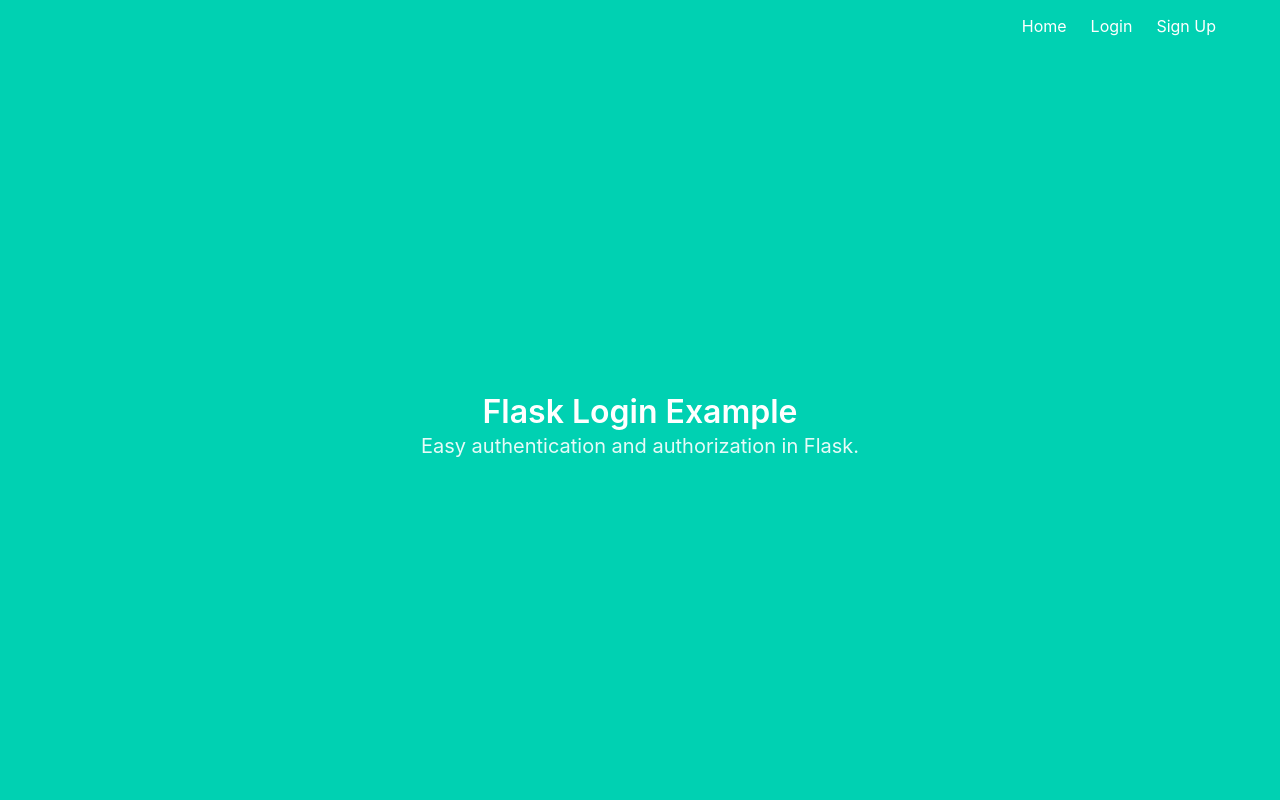
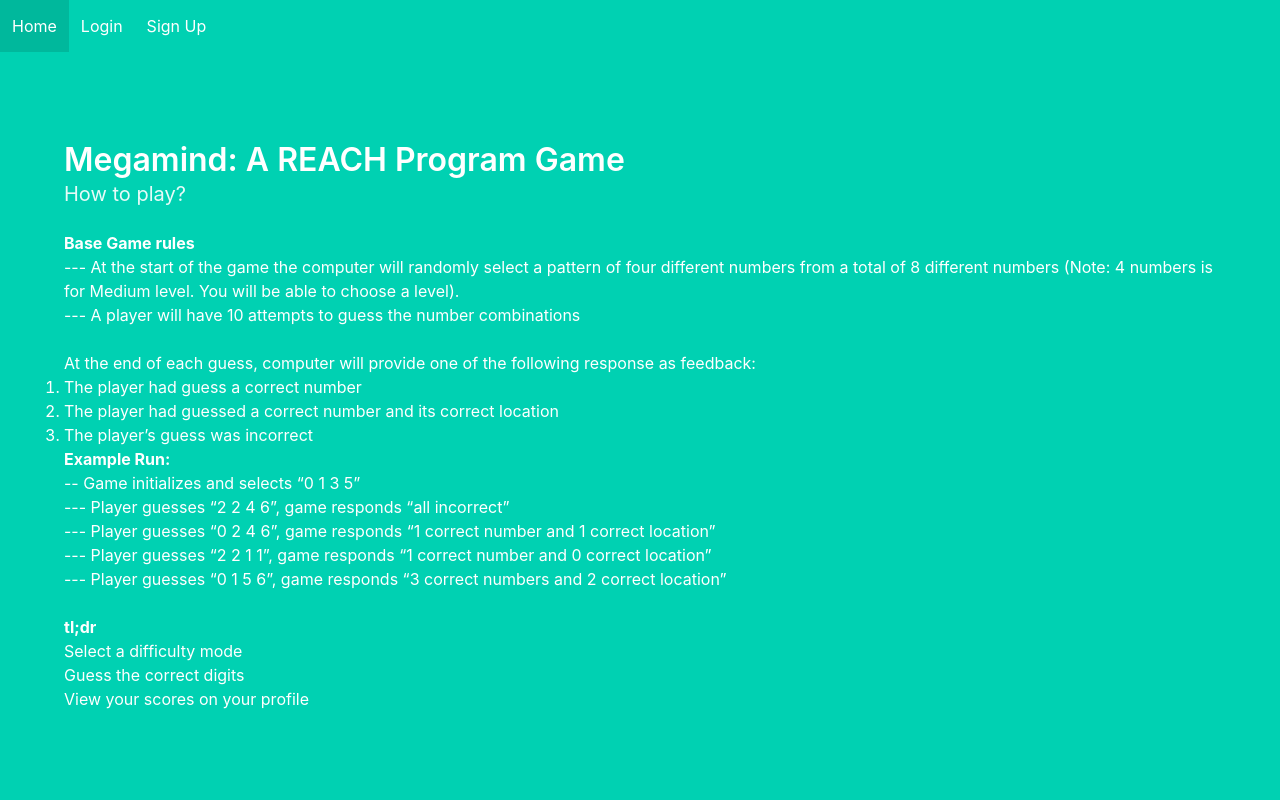
Before and after one commit to kglazko/REACHProgram, a Flask app: page / in a window 1280 px wide. Run offline with Flask 2, Linux system fonts and the light colour scheme.

Commit message:
Game is serviceable

```diff
--- a/flask_auth_app/project/main.py
+++ b/flask_auth_app/project/main.py
@@ -46,7 +46,12 @@ def game_menu_post():
 @login_required
 def game():
 	# Send a request to the random int API
-	url = "https://www.random.org/integers/?num=4&min=0&max=7&col=1&base=10&format=plain&rnd=new"
+	difficulty = UserPrefs.query.filter_by(user_email=current_user.email).first().difficulty
+	num_diff = num_digits_to_guess(difficulty)
+	max_attempts = num_allowed_attempts(difficulty)
+
+	print(num_diff)
+	url = "https://www.random.org/integers/?num="+num_diff+"&min=0&max=7&col=1&base=10&format=plain&rnd=new"
 
 	# Receive the response and parse it into something usable
 	data = requests.get(url, timeout=2.50).text
@@ -62,7 +67,7 @@ def game():
 	user_email = current_user.email
 	status = "In Progress"
 	attempt = 0
-	new_game = CurrentGame(date=date, correct_answer=correct_answer, user_email = user_email, status=status, attempt=attempt)
+	new_game = CurrentGame(date=date, correct_answer=correct_answer, user_email = user_email, status=status, attempt=attempt, max_attempts=max_attempts)
 
 	# Add the CurrentGame to the DB
 	db.session.add(new_game)
@@ -74,7 +79,7 @@ def game():
 	print(current_game_id)
 	db.session.commit()
 
-	return render_template('game.html', name=current_user.name, status=new_game.status)
+	return render_template('game.html', name=current_user.name, status=new_game.status, difficulty=difficulty, max_attempts=max_attempts, attempt=new_game.attempt)
 
 @main.route('/game', methods=['POST'])
 def game_post():
@@ -82,6 +87,8 @@ def game_post():
     user_email = current_user.email
 
     current_game = CurrentGame.query.filter_by(id = current_user.current_game).first()
+
+    difficulty = UserPrefs.query.filter_by(user_email = current_user.email).first().difficulty
 
     #Increment number of attempts
     current_game.attempt += 1
@@ -124,12 +131,28 @@ def game_post():
     	current_game.status = "Won"
     	db.session.commit()
 
-    if guess != correct_answer and current_game.attempt == 10:
+    if guess != correct_answer and current_game.attempt == current_game.max_attempts:
     	flash('Aww, try again next time!')
     	current_game.status = "Lost"
     	db.session.commit()
 
-    return render_template('game.html', name=current_user.name, attempts=attempts, status=current_game.status)
+    return render_template('game.html', name=current_user.name, attempts=attempts, status=current_game.status, correct_answer=current_game.correct_answer, max_attempts= current_game.max_attempts, difficulty=difficulty, attempt=current_game.attempt)
 
 
     return redirect(url_for('main.game'))
+
+def num_digits_to_guess(level):
+	if level == "Hard":
+		return "5"
+	if level == "Medium":
+		return "4"
+	if level == "Easy":
+		return "3"
+	if level == "Zen":
+		return "5"
+
+def num_allowed_attempts(level):
+	if level == "Zen":
+		return 100
+	else:
+		return 10
--- a/flask_auth_app/project/models.py
+++ b/flask_auth_app/project/models.py
@@ -20,6 +20,7 @@ class CurrentGame(db.Model):
 	user_email = db.Column(db.String(100))
 	status = db.Column(db.String(100))
 	attempt = db.Column(db.Integer)
+	max_attempts = db.Column(db.Integer)
 
 class GameAttempt(db.Model):
 	id = db.Column(db.Integer, primary_key=True)# primary keys are required by SQLAlchemy
--- a/flask_auth_app/project/templates/base.html
+++ b/flask_auth_app/project/templates/base.html
@@ -5,7 +5,7 @@
     <meta charset="utf-8">
     <meta http-equiv="X-UA-Compatible" content="IE=edge">
     <meta name="viewport" content="width=device-width, initial-scale=1">
-    <title>Flask Auth Example</title>
+    <title>Megamind Game</title>
     <link rel="stylesheet" href="https://cdnjs.cloudflare.com/ajax/libs/bulma/0.7.2/css/bulma.min.css" />
 </head>
 
@@ -14,9 +14,7 @@
 
         <div class="hero-head">
             <nav class="navbar">
-                <div class="container">
-                    <div id="navbarMenuHeroA" class="navbar-menu">
-                        <div class="navbar-end">
+                    <div class="navbar-brand">
                             <a href="{{ url_for('main.index') }}" class="navbar-item">
                                 Home
                             </a>
@@ -24,7 +22,7 @@
     <a href="{{ url_for('main.profile') }}" class="navbar-item">
         Profile
     </a>
-    <a href="{{ url_for('main.game') }}" class="navbar-item">
+    <a href="{{ url_for('main.game_menu') }}" class="navbar-item">
         Play Game
     </a>
     {% endif %}
@@ -43,12 +41,12 @@
     {% endif %}
                         </div>
                     </div>
-                </div>
+
             </nav>
         </div>
 
         <div class="hero-body">
-            <div class="container has-text-centered">
+            <div class="container">
                {% block content %}
                {% endblock %}
             </div>
--- a/flask_auth_app/project/templates/index.html
+++ b/flask_auth_app/project/templates/index.html
@@ -2,9 +2,48 @@
 
 {% block content %}
 <h1 class="title">
-  Flask Login Example
+  Megamind: A REACH Program Game
 </h1>
 <h2 class="subtitle">
-  Easy authentication and authorization in Flask.
+  How to play?
 </h2>
+
+
+<b>Base Game rules</b>
+<p>
+<ul>
+<li>--- At the start of the game the computer will randomly select a pattern of four different
+numbers from a total of 8 different numbers (Note: 4 numbers is for Medium level. You will be able to choose a level).</li>
+<li>--- A player will have 10 attempts to guess the number combinations</li>
+</ul>
+</p>
+
+<br>
+<p>At the end of each guess, computer will provide one of the following response as
+feedback:</p>
+<ol>
+ <li>The player had guess a correct number</li>
+<li>The player had guessed a correct number and its correct location</li>
+<li>The player’s guess was incorrect</li>
+</ol>
+
+<p>
+<b>Example Run:</b>
+<ul>
+<li>-- Game initializes and selects “0 1 3 5”</li>
+<li>--- Player guesses “2 2 4 6”, game responds “all incorrect”</li>
+<li>--- Player guesses “0 2 4 6”, game responds “1 correct number and 1 correct location”</li>
+<li>--- Player guesses “2 2 1 1”, game responds “1 correct number and 0 correct location”</li>
+<li>--- Player guesses “0 1 5 6”, game responds “3 correct numbers and 2 correct location”</li>
+</ul>
+	</p>
+
+<br>
+<b>tl;dr</b>
+<ul>
+	<li>Select a difficulty mode</li>
+	<li>Guess the correct digits</li>
+	<li>View your scores on your profile</li>
+	</ul>
+
 {% endblock %}
```
Also changed, not shown: flask_auth_app/project/templates/game.html (+19 -2 lines), flask_auth_app/instance/db.sqlite, 3 other files.
